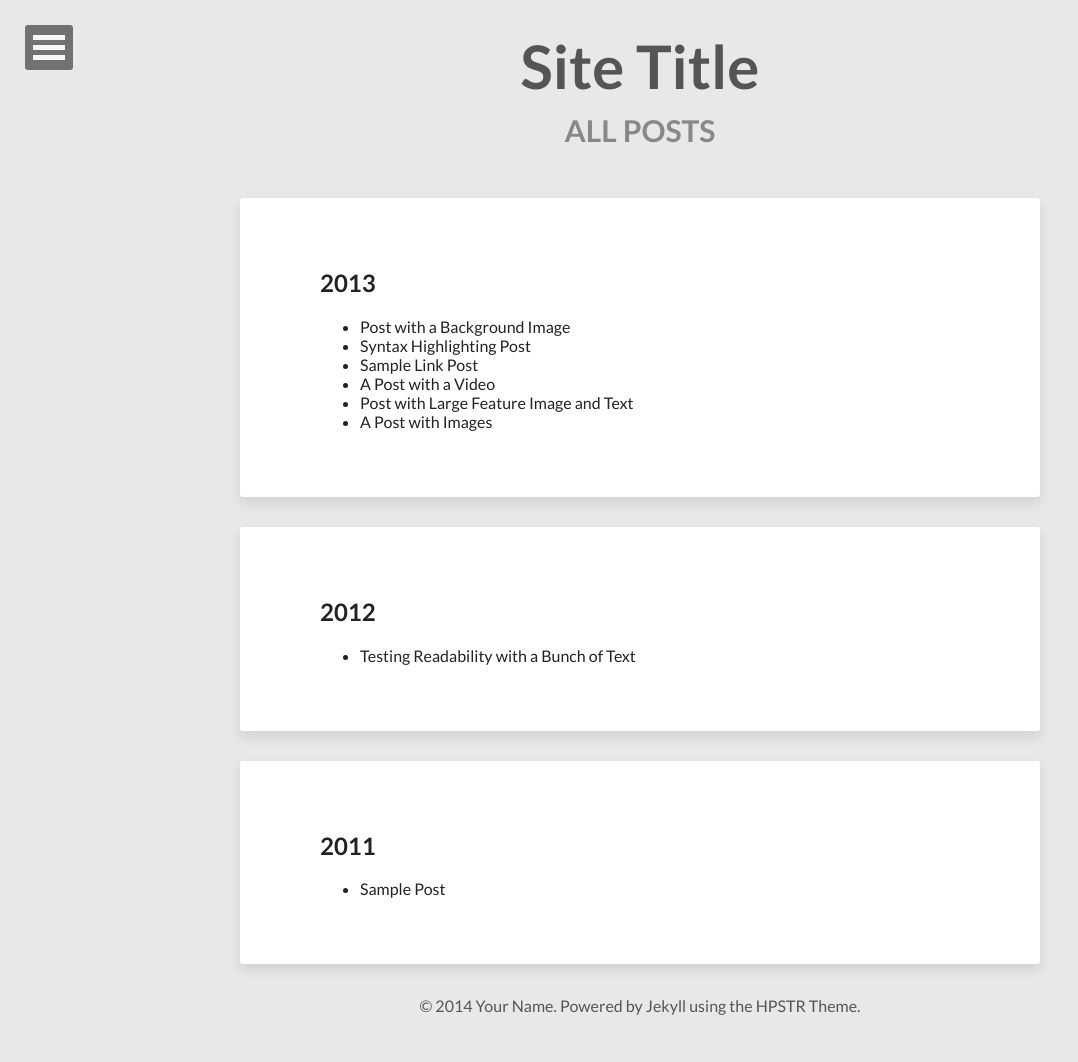
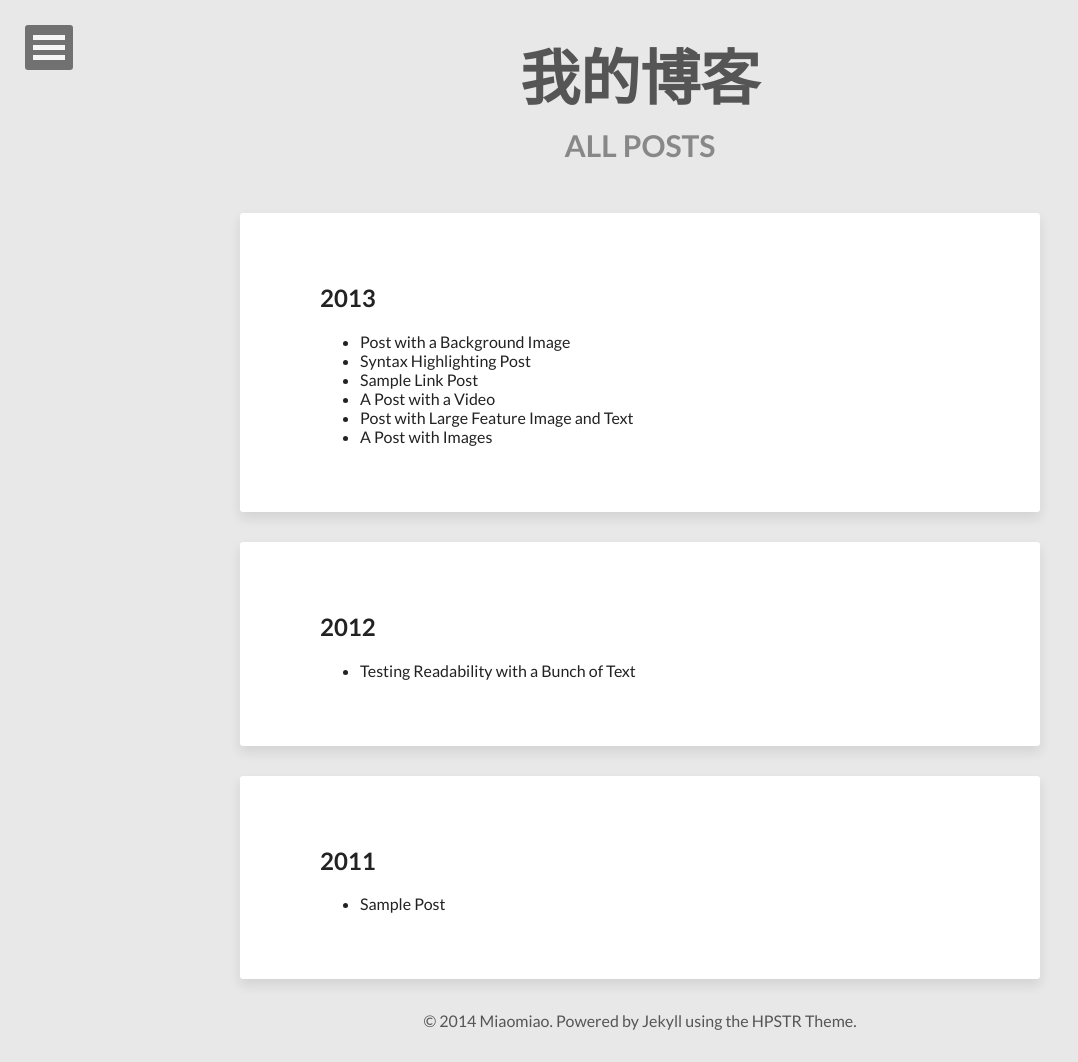
Before and after one commit to buptmiao/buptmiao.github.io, a Jekyll site: the page built from posts/index.html, in a window 1280 px wide. Shown: the whole page, without its empty margins (0-1078 px from the left). Built offline with Jekyll 4.4.1, drawn with Linux system fonts in a browser that asks for light colours; nearby versions of some CDN libraries.

Commit message:
change configinfo

```diff
--- a/_config.yml
+++ b/_config.yml
@@ -1,5 +1,5 @@
-title:            Site Title
-description:      Describe your website here.
+title:            我的博客
+description:      My first website
 disqus_shortname: hpstrtheme
 reading_time:     true
 words_per_minute: 200
@@ -9,10 +9,10 @@ url:
 
 # Owner/author information
 owner:
-  name:           Your Name
+  name:           Miaomiao
   avatar:         avatar.jpg
   bio:            "Your bio goes here. It shouldn't be super long but a good two sentences or two should suffice."
-  email:          you@email.com
+  email:          362622365@qq.com
   # Social networking links used in footer. Update and remove as you like.
   twitter:
   facebook:
@@ -36,7 +36,7 @@ google_verify:
 bing_verify:
 
 # http://en.wikipedia.org/wiki/List_of_tz_database_time_zones
-timezone:    America/New_York
+timezone:    China/Beijing
 future:      true
 highlighter: pygments
 markdown:    kramdown
```
